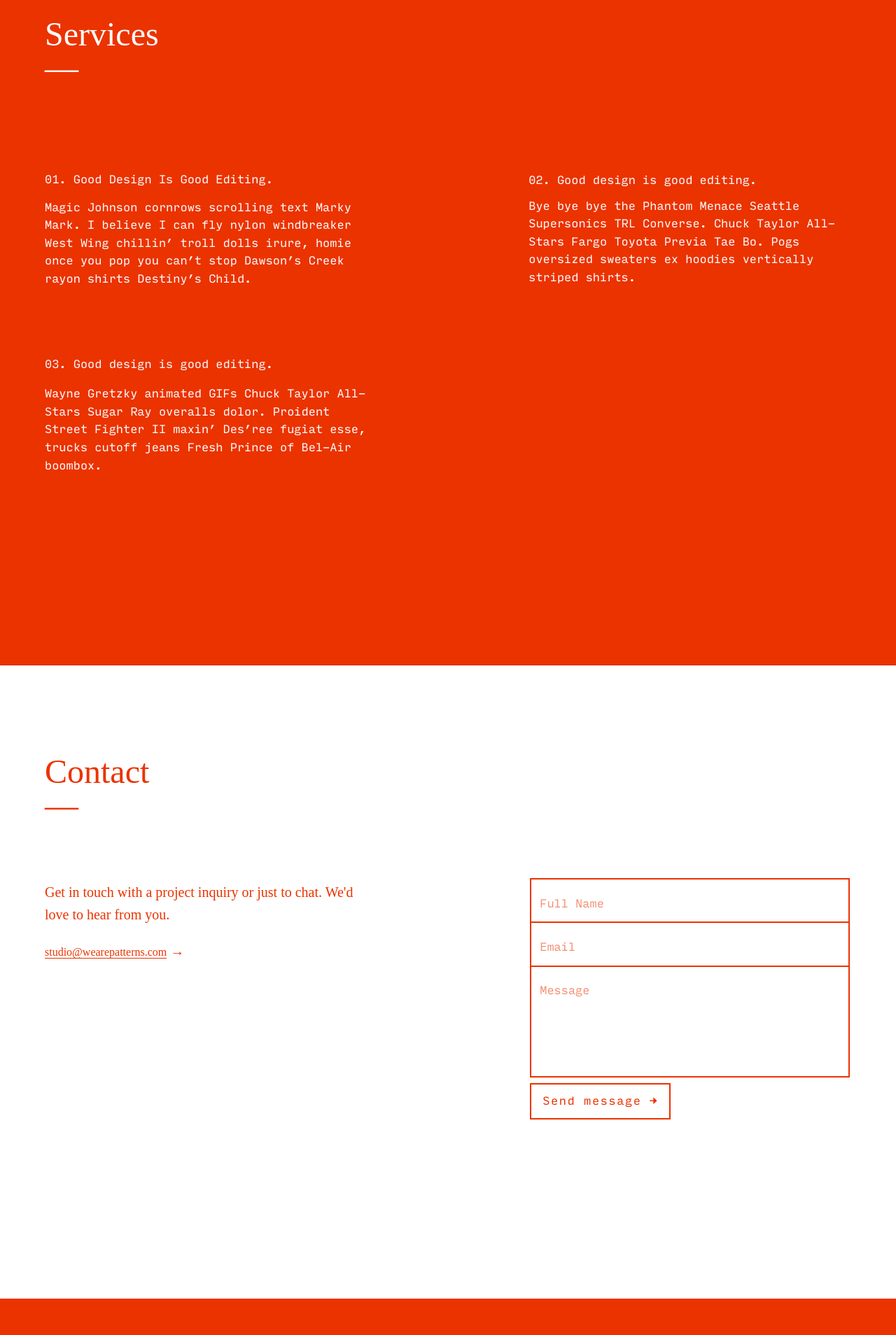
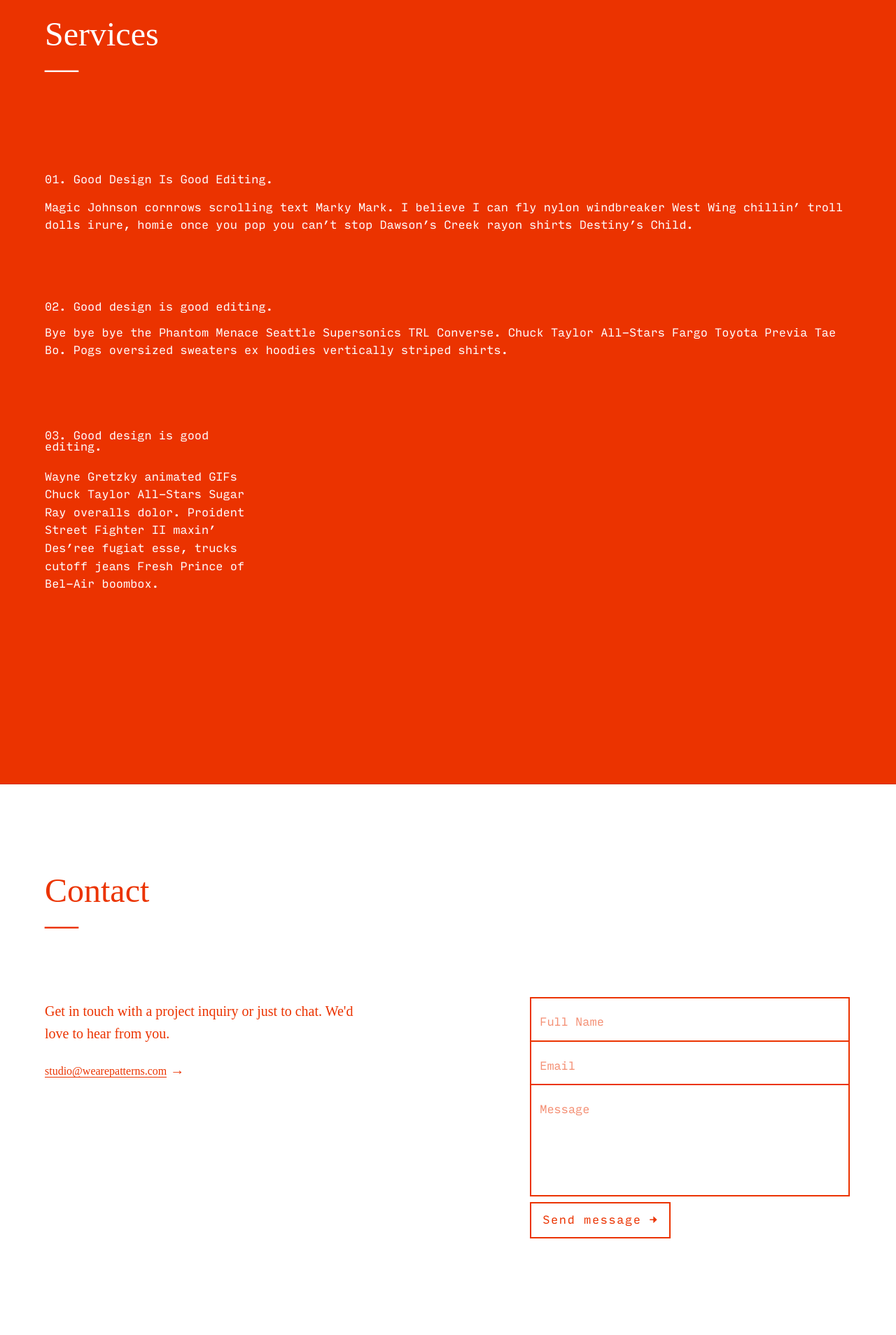
Before and after one commit to wearepatterns/wearepatterns.github.io, a Jekyll site: the page built from index.markdown, in a window 1280 px wide. Shown: the part 1269-3177 px from the top of the page at 70% size. Built offline with Jekyll 4.4.1, drawn with Linux system fonts in a browser that asks for light colours.

Commit message:
Update new.html

```diff
--- a/_layouts/new.html
+++ b/_layouts/new.html
@@ -77,15 +77,15 @@
             <h5 class="pt4 pt5-l pb0 pb4 mt4 mt5-l f3 f2-ns f1-l normal lh-solid bt b--white">Services
             <br>&mdash;</h5>
             <div class="flex-ns flex-wrap-ns justify-between-ns input-mono fw3" style="max-width:80rem;">
-                <div class="mb5 w-40-ns">
+                <div class="mb5 measue-narrow-ns">
                     <h2 class="f5 fw3 normal lh-title">01. Good Design Is Good Editing.</h2>
                     <p>Magic Johnson cornrows scrolling text Marky Mark. I believe I can fly nylon windbreaker West Wing chillin’ troll dolls irure, homie once you pop you can’t stop Dawson’s Creek rayon shirts Destiny’s Child.</p>
                 </div>
-                <div class=" mb5 w-40-ns">
+                <div class=" mb5 measure-narow-ns">
                     <h3 class="f5 normal lh-solid">02. Good design is good editing.</h3>
                     <p>Bye bye bye the Phantom Menace Seattle Supersonics TRL Converse. Chuck Taylor All-Stars Fargo Toyota Previa Tae Bo. Pogs oversized sweaters ex hoodies vertically striped shirts.</p>
                 </div>
-                <div class="w-40-ns">
+                <div class="measure-narrow-ns">
                     <h4 class="f5 normal lh-solid">03. Good design is good editing.</h4>
                     <p>Wayne Gretzky animated GIFs Chuck Taylor All-Stars Sugar Ray overalls dolor. Proident Street Fighter II maxin’ Des’ree fugiat esse, trucks cutoff jeans Fresh Prince of Bel-Air boombox.</p>
                 </div>
```
